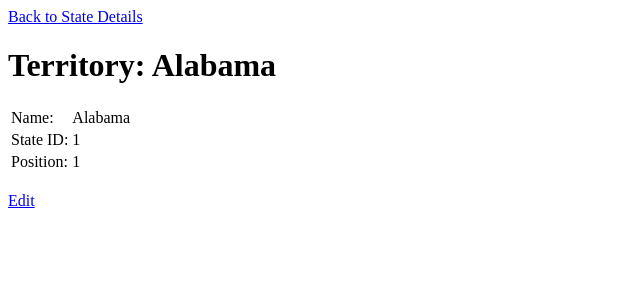
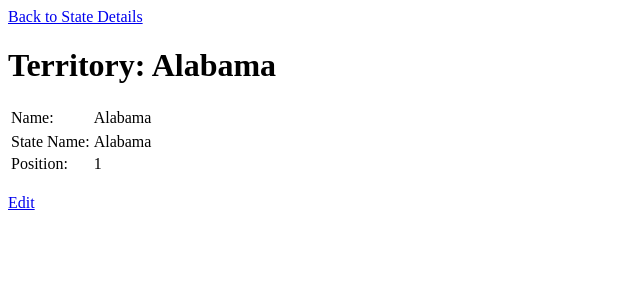
Before and after one commit to jieunlim/Web-Security-week2, a PHP site: page /territories/show.php?id=1 in a window 1280 px wide. Shown: the top 300 px of the page, without its empty margins (0-640 px from the left). Run offline with PHP 8.4, Linux system fonts and the light colour scheme; data comes from the database, SQL or seed files in the repository.

Commit message:
Add files via upload
display the name of the state instead of state id

```diff
--- a/assignment02/private/query_functions.php
+++ b/assignment02/private/query_functions.php
@@ -132,6 +132,14 @@
   function find_state_by_id($id=0) {
     global $db;
     $sql = "SELECT * FROM states ";
+    $sql .= "WHERE id='" . $id . "';";
+    $state_result = db_query($db, $sql);
+    return $state_result;
+  }
+
+  function find_state_name_by_id($id=0) {
+    global $db;
+    $sql = "SELECT name FROM states ";
     $sql .= "WHERE id='" . $id . "';";
     $state_result = db_query($db, $sql);
     return $state_result;
--- a/assignment02/public/staff/territories/show.php
+++ b/assignment02/public/staff/territories/show.php
@@ -9,6 +9,7 @@ $territory_result = find_territory_by_id($id);
 // No loop, only one result
 $territory = db_fetch_assoc($territory_result);
 $state_id = $territory['state_id'];
+
 ?>
 
 <?php $page_title = 'Staff: Territory of ' . $territory['name']; ?>
@@ -27,9 +28,22 @@ $state_id = $territory['state_id'];
     echo "<td>" . $territory['name'] . "</td>";
     echo "</tr>";
     echo "<tr>";
-    echo "<td>State ID: </td>";
-    echo "<td>" . $territory['state_id'] . "</td>";
+    //echo "<td>State ID: </td>";
+    //echo "<td>" . $territory['state_id'] . "</td>";
+    //echo "</tr>";
+
+    //Bonus1 : Displaying state name instead of state id
+    $state_result = find_state_name_by_id($territory['state_id']);
+    // No loop, only one result
+    $state = db_fetch_assoc($state_result);
+    $state_name = $state['name'];
+
+
+    echo "<tr>";
+    echo "<td>State Name: </td>";
+    echo "<td>" . $state['name'] . "</td>";
     echo "</tr>";
+
     echo "<tr>";
     echo "<td>Position: </td>";
     echo "<td>" . $territory['position'] . "</td>";
```
